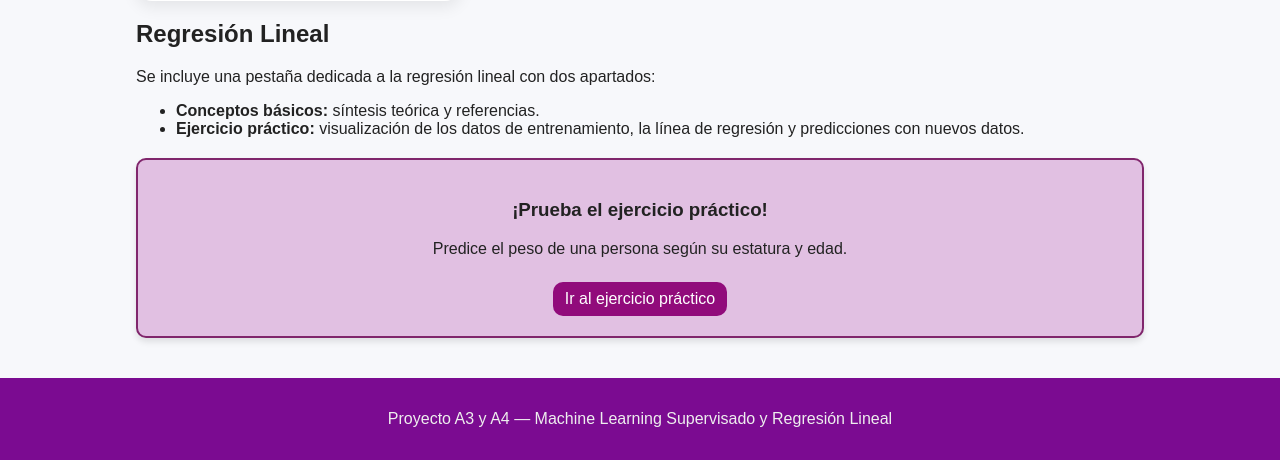
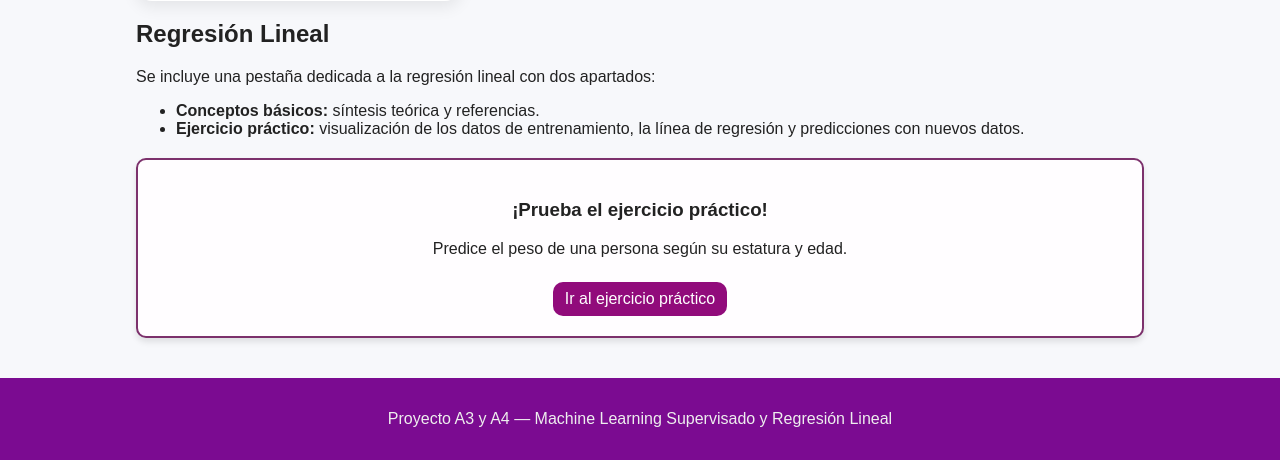
Before and after one commit to alexcdiaz123-afk/Machine_learning, a Flask app: page / in a window 1280 px wide. Shown: the part 1135-1595 px from the top of the page. Run offline with Flask 3, Linux system fonts and the light colour scheme.

Commit message:
cambio de color de boton
se cambio el color del fondo de el nuevo boton

```diff
--- a/static/style.css
+++ b/static/style.css
@@ -122,8 +122,8 @@ body { margin: 0; font-family: Arial, Helvetica, sans-serif; background:#f7f8fb;
   border-radius: 50%; /* opcional */
 }
 .highlight-card {
-  background-color: #e1c0e2;
-  border: 2px solid #80266c;
+  background-color: #fffdff;
+  border: 2px solid #7c316c;
   padding: 20px;
   border-radius: 10px;
   text-align: center;
```
